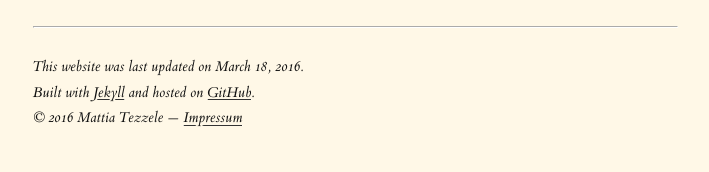
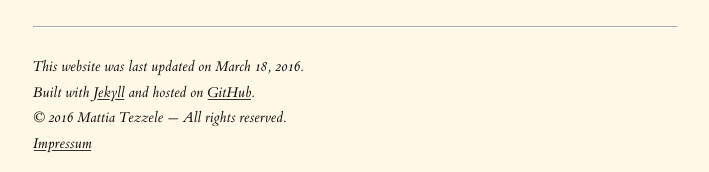
Before and after one commit to mrzool/mrzool.github.io, a Jekyll site: the page built from index.md, in a window 1280 px wide. Shown: the part 1041-1213 px from the top of the page, without its empty margins (285-994 px from the left). Built offline with Jekyll 4.4.1, drawn with Linux system fonts in a browser that asks for light colours; before the commit the page ends 1191 px from its top, so only the background shows below that.

Commit message:
Better copyright notice

```diff
--- a/_includes/_footer.html
+++ b/_includes/_footer.html
@@ -2,5 +2,6 @@
   {% comment %} {% include _nav.html %} {% endcomment %}
   <small class="block h5 mb1"> <i>This website was last updated on {{ 'now' | date: "%B %-d, %Y" }}.</i> </small>
   <small class="block h5 mb1"><i>Built with <a href="http://jekyllrb.com/">Jekyll</a> and hosted on <a href="http://github.com">GitHub</a>.</small>
-  <small class="block h5 mb1"><i>&copy; {{ 'now' | date: "%Y" }} Mattia Tezzele &mdash; <a href="impressum">Impressum</a></i> </small>
+  <small class="block h5 mb1"><i>&copy; {{ 'now' | date: "%Y" }} Mattia Tezzele &mdash; All rights reserved.</i> </small>
+  <small class="block h5 mb1"><i><a href="impressum">Impressum</a></i></small>
 </footer>
```
